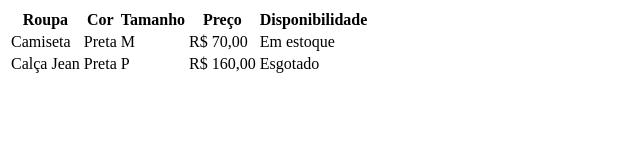
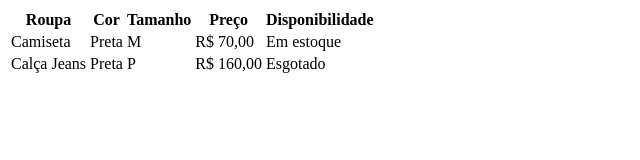
Before and after one commit to victoria-prates/aula-tabela, a plain HTML site: page index.html in a window 1280 px wide. Shown: the whole page, without its empty margins (0-640 px from the left). Drawn offline with Linux system fonts and the light colour scheme.

Commit message:
alterado a palavra jean para jeans

```diff
--- a/index.html
+++ b/index.html
@@ -22,7 +22,7 @@
             <td>Em estoque</td>
         </tr>
         <tr>
-            <td>Calça Jean</td>
+            <td>Calça Jeans</td>
             <td>Preta</td>
             <td>P</td>
             <td>R$ 160,00</td>
```
